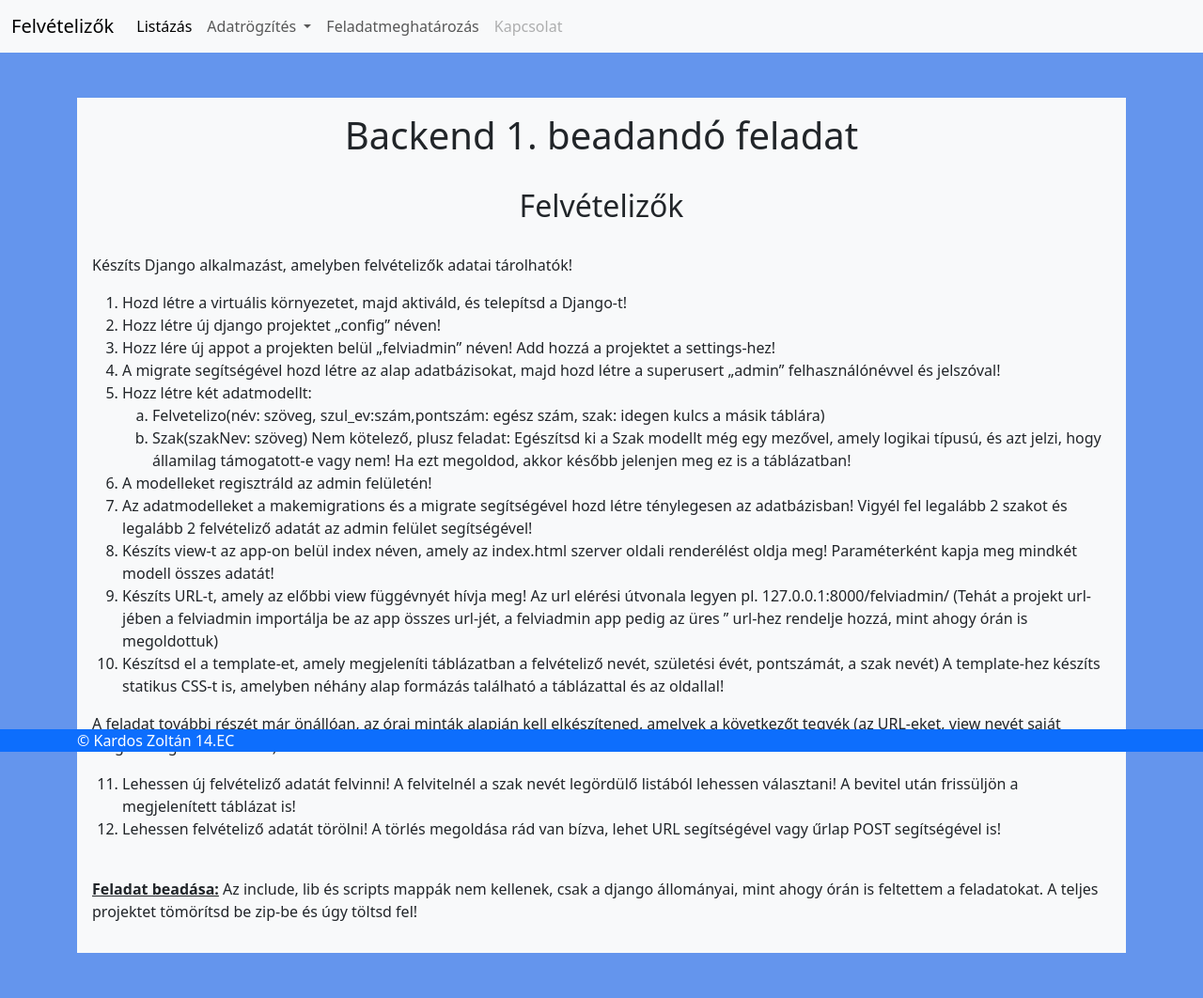
After one commit to zootya/felvetelizok, a Django app: page /feladat/ in a window 1280 px wide. The commit adds this page. Shown: the whole page at 94% size. Run offline with Django 5.2, Linux system fonts and the light colour scheme.

Commit message:
Feladatmeghatározás

```diff
--- a/backend/felviadmin/templates/base.html
+++ b/backend/felviadmin/templates/base.html
@@ -47,7 +47,8 @@
                         </ul>
                     </li>
                     <li class="nav-item">
-                        <a class="nav-link" href="#">Feladatmeghatározás</a>
+                        <!--<a class="nav-link" href="../feladat/">Feladatmeghatározás</a>-->
+                        <a class="nav-link" href="{% url 'feladat_name' %}">Feladatmeghatározás</a>
                     </li>
                     <li class="nav-item">
                         <a class="nav-link disabled" href="#" tabindex="-1" aria-disabled="true">Kapcsolat</a>
--- /dev/null
+++ b/backend/felviadmin/templates/feladat.html
@@ -0,0 +1,46 @@
+{% extends "base.html" %}
+
+{% block section %}
+    <div class="bg-light mb-5 mt-5 p-3">
+        <h1 class="text-center">Backend 1. beadandó feladat</h1>
+        <br>
+        <h2 class="text-center">Felvételizők</h2>
+        <br>
+        <p>
+            Készíts Django alkalmazást, amelyben felvételizők adatai tárolhatók!
+        </p>
+        <p>
+            <ol>
+                <li>Hozd létre a virtuális környezetet, majd aktiváld, és telepítsd a Django-t!</li>
+                <li>Hozz létre új django projektet „config” néven!</li>
+                <li>Hozz lére új appot a projekten belül „felviadmin” néven! Add hozzá a projektet a settings-hez!</li>
+                <li>A migrate segítségével hozd létre az alap adatbázisokat, majd hozd létre a superusert „admin” felhasználónévvel és jelszóval!</li>
+                <li>Hozz létre két adatmodellt:</li>
+                    <ol type="a">
+                        <li>Felvetelizo(név: szöveg, szul_ev:szám,pontszám: egész szám, szak: idegen kulcs a másik táblára)</li>
+                        <li>Szak(szakNev: szöveg) Nem kötelező, plusz feladat: Egészítsd ki a Szak modellt még egy mezővel, amely logikai típusú, és azt jelzi, hogy államilag támogatott-e vagy nem! Ha ezt megoldod, akkor később jelenjen meg ez is a táblázatban!</li>
+                    </ol>
+                <li>A modelleket regisztráld az admin felületén!</li>
+                <li>Az adatmodelleket a makemigrations és a migrate segítségével hozd létre ténylegesen az adatbázisban! Vigyél fel legalább 2 szakot és legalább 2 felvételiző adatát az admin felület segítségével!</li>
+                <li>Készíts view-t az app-on belül index néven, amely az index.html szerver oldali renderélést oldja meg! Paraméterként kapja meg mindkét modell összes adatát!</li>
+                <li>Készíts URL-t, amely az előbbi view függévnyét hívja meg! Az url elérési útvonala legyen pl. 127.0.0.1:8000/felviadmin/	(Tehát a projekt url-jében a felviadmin importálja be az app összes url-jét, a felviadmin app pedig az üres ’’ url-hez rendelje hozzá, mint ahogy órán is megoldottuk)</li>
+                <li>Készítsd el a template-et, amely megjeleníti táblázatban a felvételiző nevét, születési évét, pontszámát, a szak nevét) A template-hez készíts statikus CSS-t is, amelyben néhány alap formázás található a táblázattal és az oldallal!</li>
+            </ol>
+
+            <p>
+                A feladat további részét már önállóan, az órai minták alapján kell elkészítened, amelyek a következőt tegyék (az URL-eket, view nevét saját magad meghatározhatod):
+            </p>
+
+            <ol start="11">
+                <li>Lehessen új felvételiző adatát felvinni! A felvitelnél a szak nevét legördülő listából lehessen választani! A bevitel után frissüljön a megjelenített táblázat is!</li>
+                <li>Lehessen felvételiző adatát törölni! A törlés megoldása rád van bízva, lehet URL segítségével vagy űrlap POST segítségével is!</li>
+            </ol>
+        </p>
+
+        <br>
+        <p>
+            <u><strong>Feladat beadása:</strong></u>
+            Az include, lib és scripts mappák nem kellenek, csak a django állományai, mint ahogy órán is feltettem a feladatokat. A teljes projektet tömörítsd be zip-be és úgy töltsd fel!
+        </p>
+    </div>
+{% endblock section %}
--- a/backend/felviadmin/templates/ujszak.html
+++ b/backend/felviadmin/templates/ujszak.html
@@ -1,7 +1,7 @@
 {% extends "base.html" %}
 
 {% block section%}
-    <form action="../ujszakrogzit/" method="post" class="bg-light mb-5 mt-5 p-3">
+    <form action="../ujszakrogzit/" method="post" class="bg-warning mb-5 mt-5 p-3">
         {% csrf_token %}
         <p>
             <label for="ujSzakNev">Szakágazat neve: </label>
@@ -11,6 +11,6 @@
             <label for="ujSzakkoltseg" class="form-check-label">A szak költségtérítéses: </label>
             <input type="checkbox" class="form-check-input" name="ujSzakkoltseg" id="ujSzakkoltseg">
         </p>
-        <input type="submit" class="btn btn-warning m-4" value="Rögzítés">
+        <input type="submit" class="btn btn-success m-4" value="Rögzítés">
     </form>
 {% endblock section%}
--- a/backend/felviadmin/urls.py
+++ b/backend/felviadmin/urls.py
@@ -1,14 +1,15 @@
 from django.urls import path
 from . import views
 
-app_name = "felviadmin"
+
 urlpatterns = [
-    path('felviadmin/', views.index, name='index.html'),
-    path('ujadat/', views.ujAdatWeblap),
-    path('ujadatrogzit/', views.ujAdatRogzit),
-    path('torles/<int:itemId>', views.torolAdat),
-    path('modositas/<int:itemId>', views.modositAdat),
-    path('modositrogzit/', views.modositRogzit),
-    path('ujszak/', views.ujSzakWeblap),
-    path('ujszakrogzit/', views.ujSzakRogzit),
+    path('felviadmin/', views.index, name='index'),
+    path('ujadat/', views.ujAdatWeblap, name="ujadat"),
+    path('ujadatrogzit/', views.ujAdatRogzit, name="ujadatrogzit"),
+    path('torles/<int:itemId>', views.torolAdat, name="torles"),
+    path('modositas/<int:itemId>', views.modositAdat, name="modositas"),
+    path('modositrogzit/', views.modositRogzit, name="modositasrogzit"),
+    path('ujszak/', views.ujSzakWeblap, name="ujszak"),
+    path('ujszakrogzit/', views.ujSzakRogzit, name="ujszakrogzit"),
+    path('feladat/', views.feladat_views, name="feladat_name"),
 ]
--- a/backend/felviadmin/views.py
+++ b/backend/felviadmin/views.py
@@ -79,5 +79,9 @@ def modositRogzit(request):
             modositando.szak = _szak
             modositando.save()
 
-        #return redirect("../felviadmin/")
-        return redirect("index.html")
+        return redirect("../felviadmin/")
+        #return redirect("index")
+
+
+def feladat_views(request):
+    return render(request, "feladat.html")
```
Also changed, not shown: backend/felviadmin/templates/modositas.html (+9 -36 lines), backend/felviadmin/templates/ujadat.html (+6 -6 lines).
